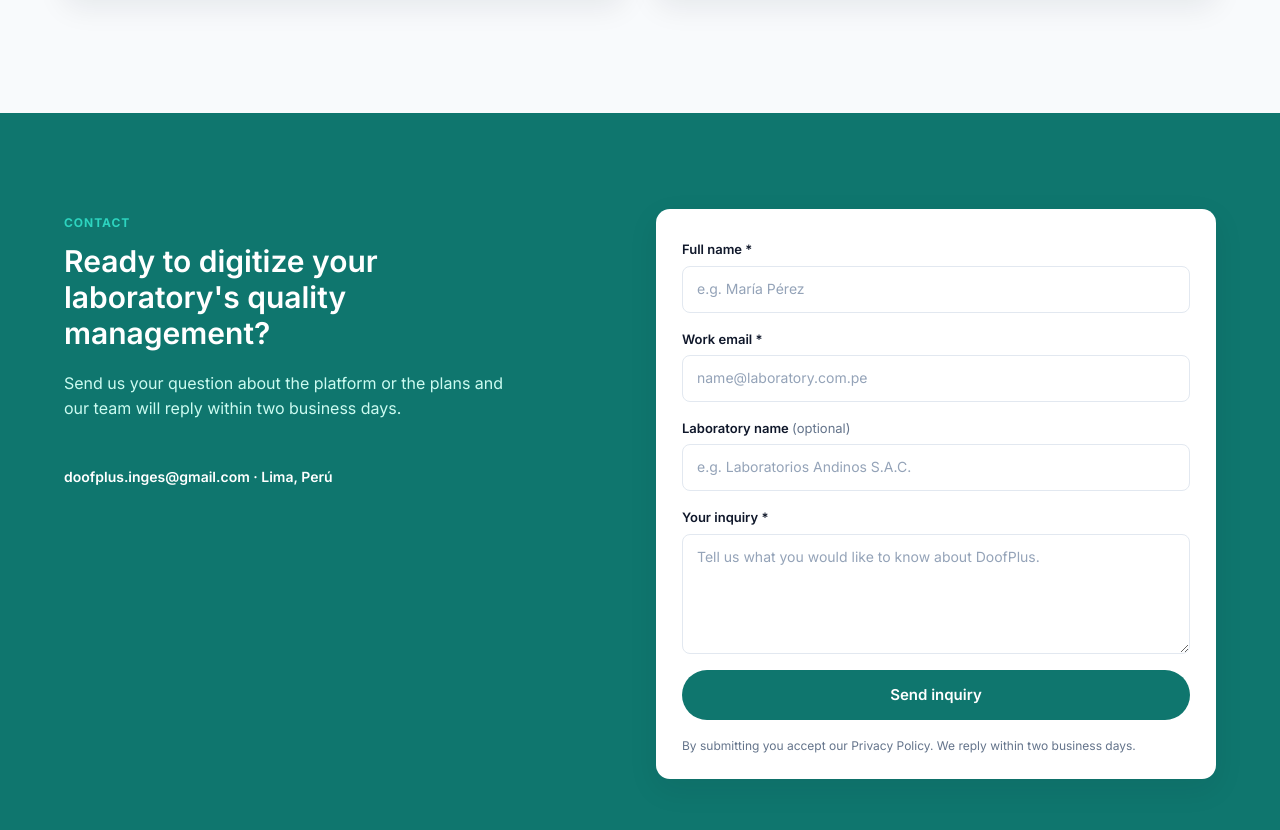
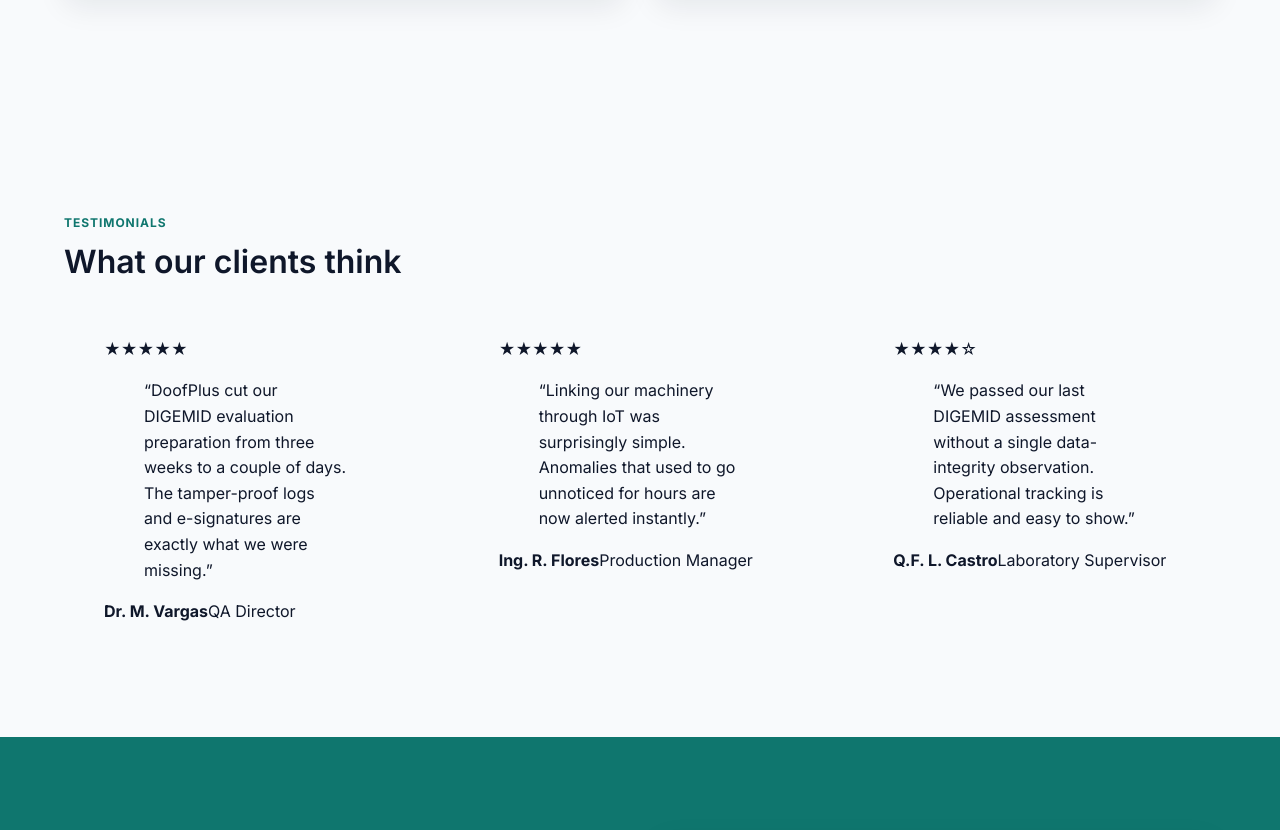
Before and after one commit to IngesCompany-7742/IngesCompany-LandingPage, a website built with webpack: page index.html in a window 1280 px wide. Shown: the part 4269-5099 px from the top of the page. Built offline with nearby package versions, Linux system fonts and the light colour scheme.

Commit message:
feat(testimonials): add testimonials section with client quotes and ratings

```diff
--- a/index.html
+++ b/index.html
@@ -277,6 +277,31 @@
   </div>
 </section>
 
+<!-- Testimonials -->
+<section class="section section-gray" id="testimonials">
+  <div class="container">
+    <span class="overline" data-i18n="testimonials.overline">Testimonials</span>
+    <h2 data-i18n="testimonials.title">What our clients think</h2>
+    <div class="grid-3">
+      <figure class="testimonial">
+        <span class="stars" role="img" data-i18n-aria="testimonials.rating5">★★★★★</span>
+        <blockquote data-i18n="testimonials.t1_text"></blockquote>
+        <figcaption><strong>Dr. M. Vargas</strong><span data-i18n="testimonials.t1_role"></span></figcaption>
+      </figure>
+      <figure class="testimonial">
+        <span class="stars" role="img" data-i18n-aria="testimonials.rating5">★★★★★</span>
+        <blockquote data-i18n="testimonials.t2_text"></blockquote>
+        <figcaption><strong>Ing. R. Flores</strong><span data-i18n="testimonials.t2_role"></span></figcaption>
+      </figure>
+      <figure class="testimonial">
+        <span class="stars" role="img" data-i18n-aria="testimonials.rating4">★★★★☆</span>
+        <blockquote data-i18n="testimonials.t3_text"></blockquote>
+        <figcaption><strong>Q.F. L. Castro</strong><span data-i18n="testimonials.t3_role"></span></figcaption>
+      </figure>
+    </div>
+  </div>
+</section>
+
   <!-- Contact: inquiry form (US04) -->
   <section class="section section-teal" id="contact">
     <div class="container contact-grid">
```
